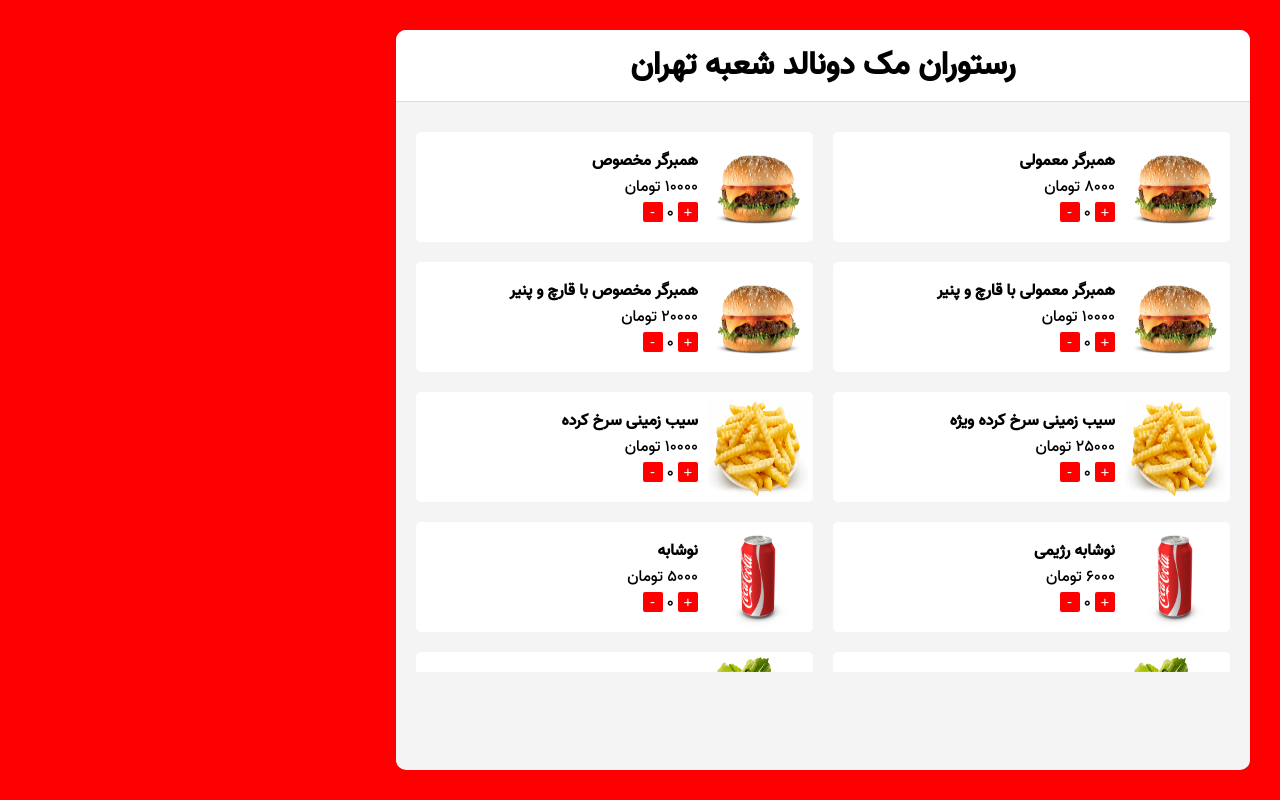
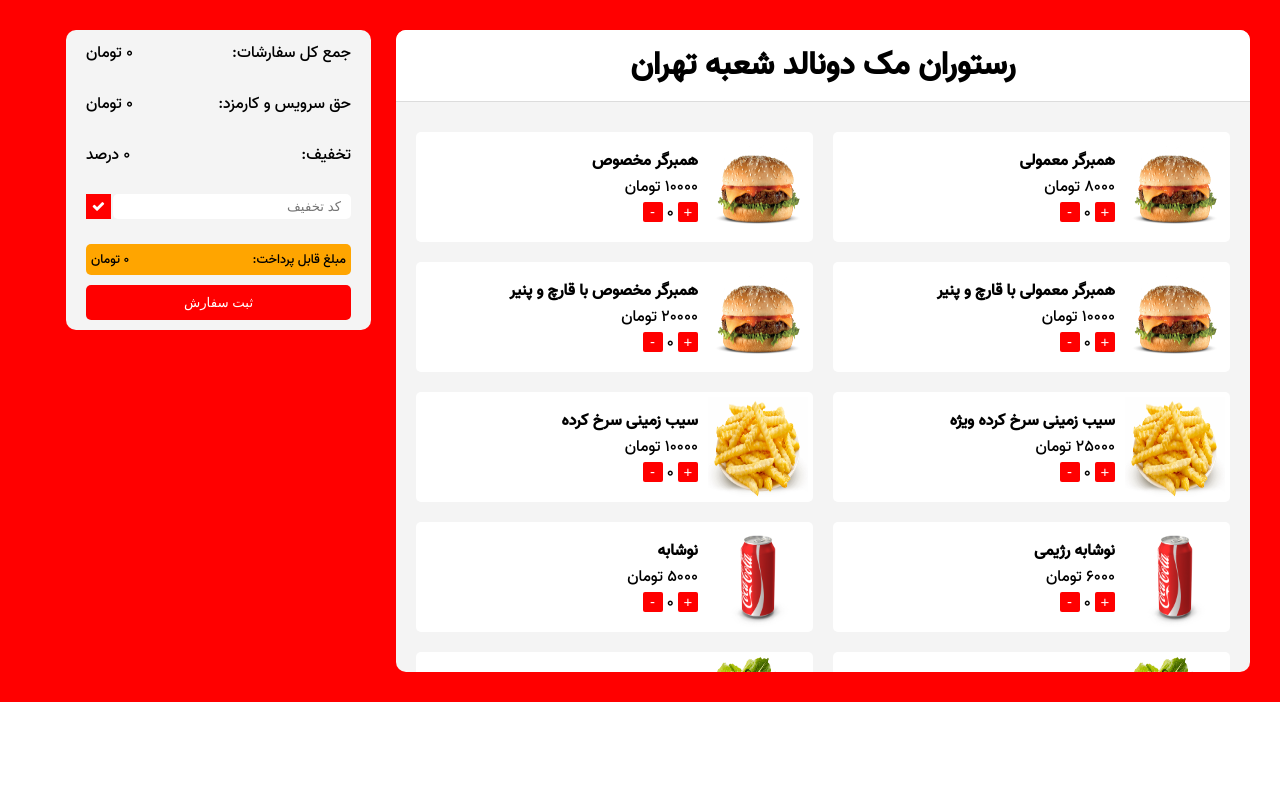
Before and after one commit to kasra-l83/Mc-donald, a plain HTML site: page index.html in a window 1280 px wide. Drawn offline with Linux system fonts and the light colour scheme.

Commit message:
Submit part

```diff
--- a/index.html
+++ b/index.html
@@ -14,6 +14,29 @@
                 <h1>رستوران مک دونالد شعبه تهران</h1>
                 <div id="menu"></div>
             </div>
+            <div id="left">
+                <span>
+                    <p>جمع کل سفارشات:</p>
+                    <p>0 تومان</p>
+                </span>
+                <span>
+                    <p>حق سرویس و کارمزد:</p>
+                    <p id="fee">0 تومان</p>
+                </span>
+                <span>
+                    <p>تخفیف:</p>
+                    <p id="discount">0 درصد</p>
+                </span>
+                <span>
+                    <input type="text" placeholder="کد تخفیف" id="off">
+                    <button id="submit"><i class="fa">&#xf00c;</i></button>
+                </span>
+                <div>
+                    <p>مبلغ قابل پرداخت:</p>
+                    <p id="payable">0 تومان</p>
+                </div>
+                <button id="checkout">ثبت سفارش</button>
+            </div>
         </section>
         <script src="main.js"></script>
     </body>
--- a/style.css
+++ b/style.css
@@ -16,7 +16,7 @@ section{
     display: flex;
     flex-wrap: wrap;
     padding: 30px;
-    height: 100vh;
+    gap: 25px;
 }
 #right{
     background-color: #f4f4f4;
@@ -70,6 +70,47 @@ img{
     left: 20px;
     bottom: 15px;
 }
+#left{
+    height: 300px;
+    width: 25%;
+    background-color: #f4f4f4;
+    border-radius: 10px;
+    padding: 10px 20px;
+    display: flex;
+    flex-direction: column;
+    justify-content: space-between;
+}
+#left span, #left div{
+    display: flex;
+    justify-content: space-between;
+}
+input{
+    width: 90%;
+    border: none;
+    height: 25px;
+    border-radius: 5px;
+    padding-right: 10px;
+}
+#left button{
+    border: none;
+    background-color: red;
+    color: white;
+    cursor: pointer;
+}
+span button{
+    width: 25px;
+}
+#left div{
+    background-color: #FFA500;
+    border-radius: 5px;
+    font-size: 13px;
+    padding: 5px;
+    margin-bottom: -15px;
+}
+#checkout{
+    padding: 10px 0;
+    border-radius: 5px;
+}
 @media only screen and (max-width: 600px){
     #right{
         width: 100%;
@@ -77,4 +118,7 @@ img{
     #menu{
         grid-template-columns: repeat(1, 1fr);
     }
+    #left{
+        width: 80%;
+    }
 }
```
